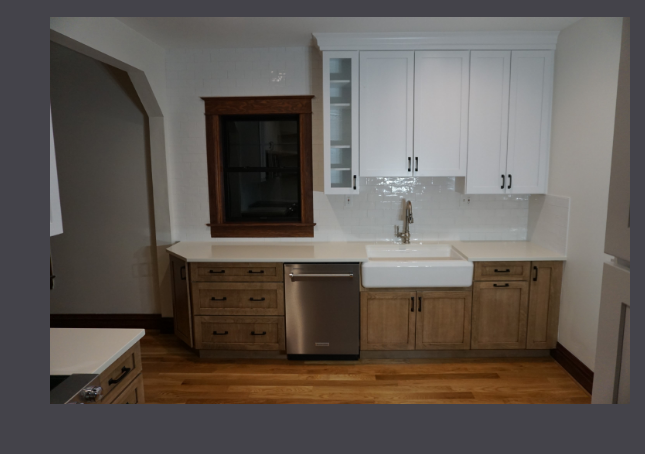
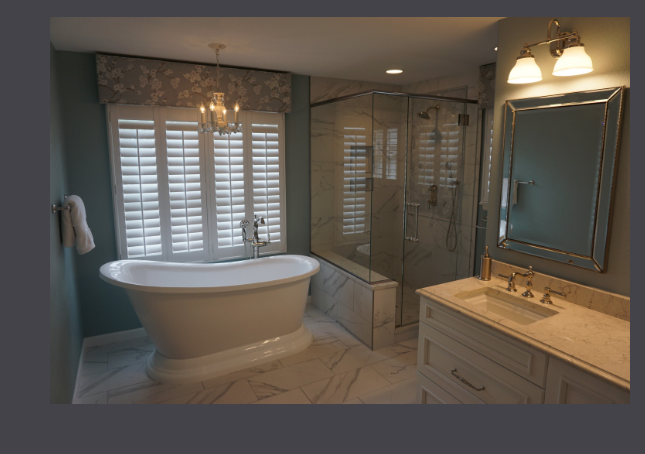
Before and after one commit to pvandebelt/thoughtful, a plain HTML site: page index.html in a window 1280 px wide. Shown: the part 1159-1613 px from the top of the page, 0-645 px from the left. Drawn offline with Linux system fonts and the light colour scheme.

Commit message:
Update Bathroom

```diff
--- a/index.html
+++ b/index.html
@@ -44,7 +44,7 @@
         <div class="project-item"><img src="images/home_background/entrya.jpg" alt="Entry" onclick="openLightbox(this)"></div>
         <div class="project-item"><img src="images/home_background/bathroom_2a.jpg" alt="Bathroom" onclick="openLightbox(this)"></div>
         <div class="project-item"><img src="images/home_background/Inverted_Logo_With_Background_And_Primary_Color.jpg" alt="Logo" onclick="openLightbox(this)"></div>
-        <div class="project-item"><img src="images/home_background/kitchenab.jpg" alt="Kitchen" onclick="openLightbox(this)"></div>
+        <div class="project-item"><img src="images/home_background/bathrooma.jpg" alt="Kitchen" onclick="openLightbox(this)"></div>
         <div class="project-item"><img src="images/home_background/patio_adj.jpg" alt="Finished Patio" onclick="openLightbox(this)"></div>
     </div>
 </section>
```
Also changed, not shown: images/home_background/bathrooma.JPG (added).
